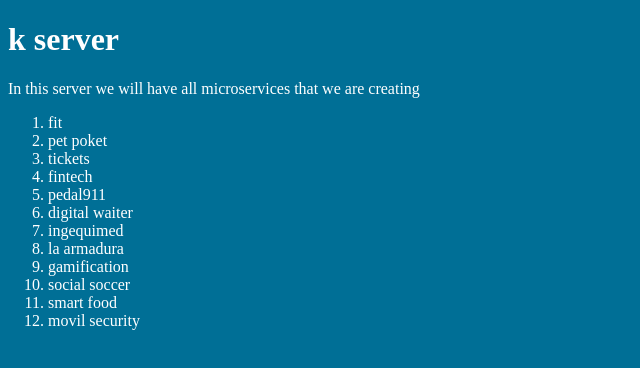
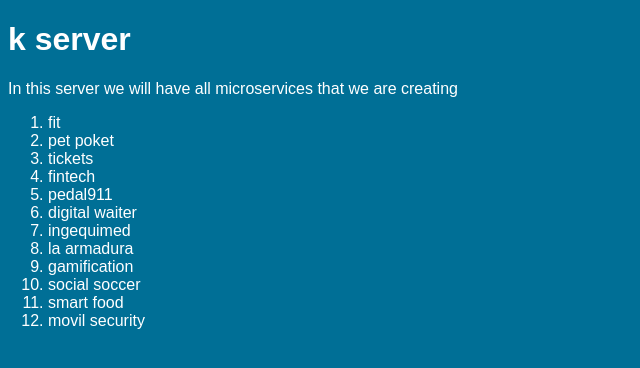
Before and after one commit to LINKEARNET/k, a plain HTML site: page index.html in a window 1280 px wide. Shown: the whole page, without its empty margins (0-640 px from the left). Drawn offline with Linux system fonts and the light colour scheme.

Commit message:
css font

```diff
--- a/css/style.css
+++ b/css/style.css
@@ -1,4 +1,6 @@
 body {
   background-color: #006F96;
   color: white;
+  font-family: 'Source Sans Pro', sans-serif;
+  font-weight: lighter;
 }
```
